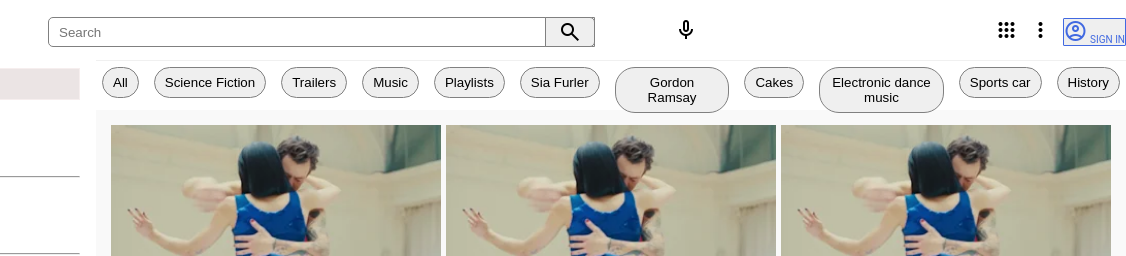
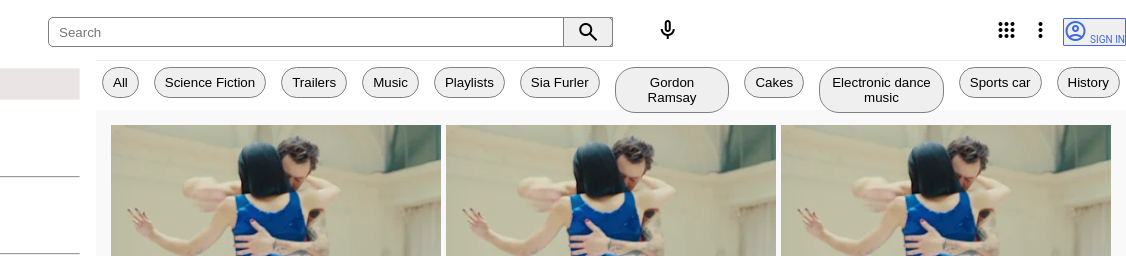
Before and after one commit to evagjini/hoxton-html-youtube, a plain HTML site: page index.html in a window 1280 px wide. Shown: the top 256 px of the page, 154-1280 px from the left. Drawn offline with nearby package versions, Linux system fonts and the light colour scheme.

Commit message:
mic chng

```diff
--- a/style.css
+++ b/style.css
@@ -68,7 +68,7 @@ header{
 
 .header-mic{
     justify-content:center;
-    padding-left: 80px;
+    padding-left: 25px;
 }
 .header-right{
     display: grid;
```
